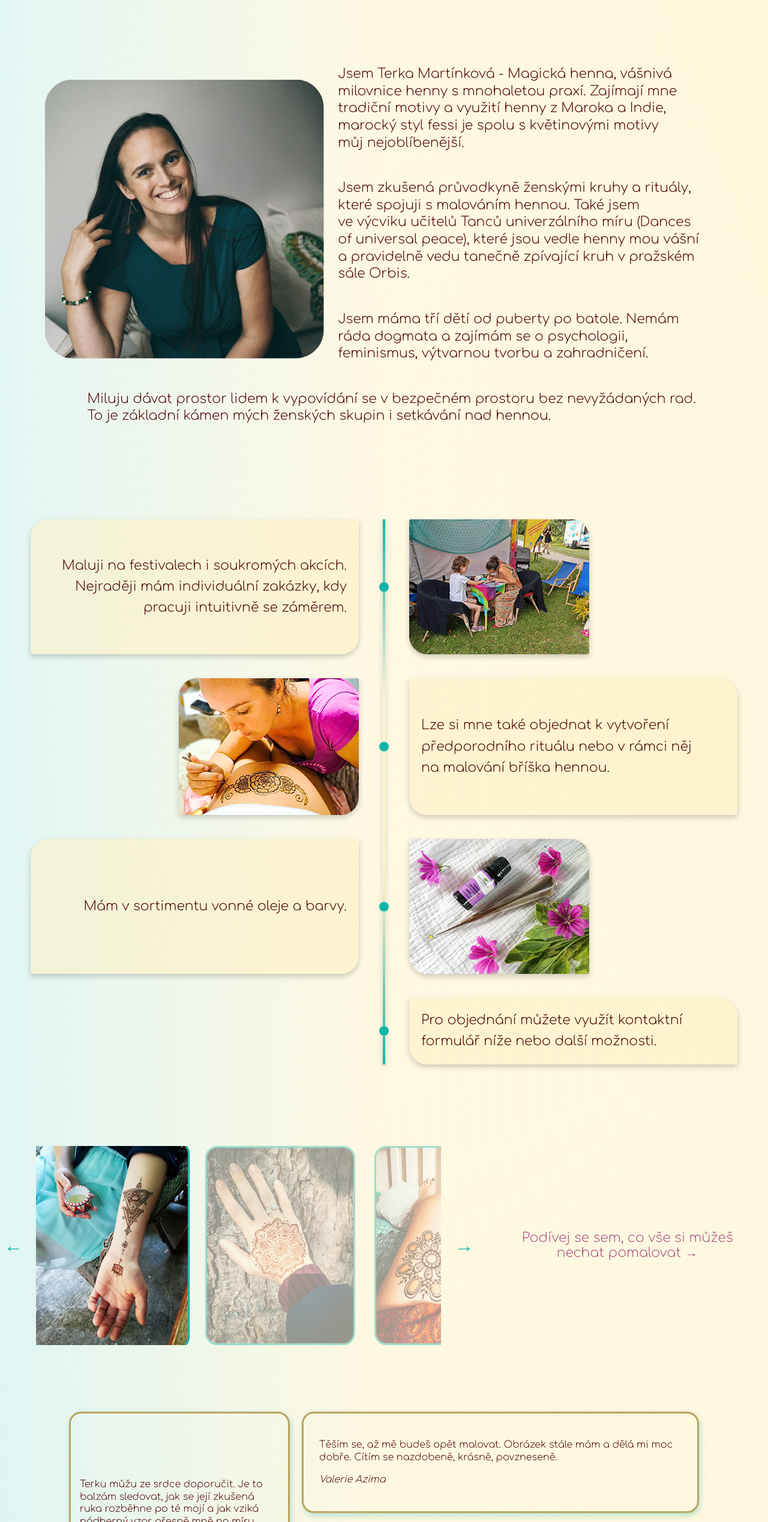
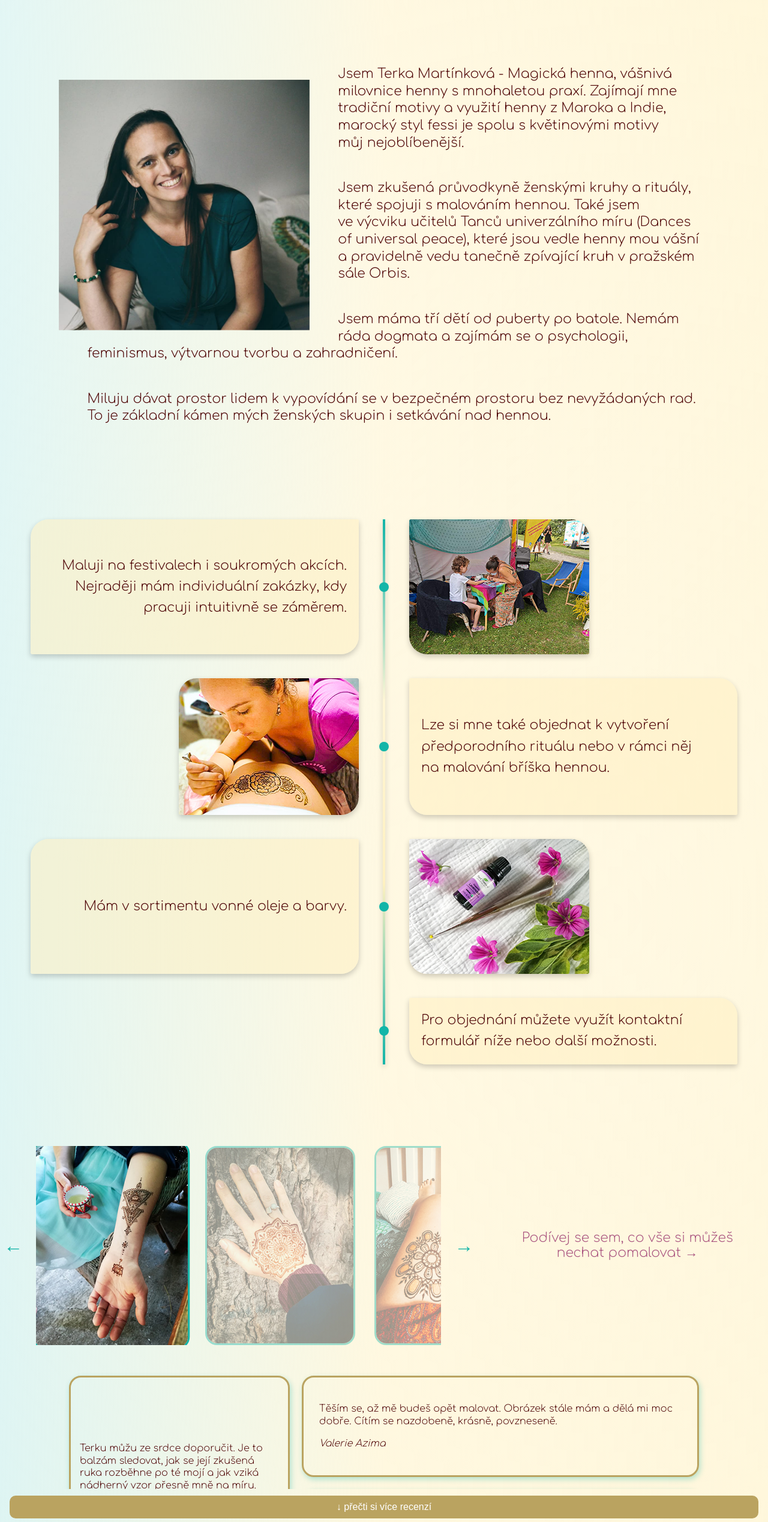
Before and after one commit to imfejm/henna, a website: page public/index.html in a window 1280 px wide. Shown: the part 862-3400 px from the top of the page at 60% size. Drawn offline with Linux system fonts and the light colour scheme; a web font is replaced by a local one.

Commit message:
button reference

```diff
--- a/public/index.css
+++ b/public/index.css
@@ -68,10 +68,10 @@ body {
     "nabizim"
     "interval3"
     "galerie"
-    "interval4"
-    "reference";
+    "reference"
+    "interval4";
   grid-template-columns: 1fr;
-  grid-template-rows: auto 60px auto 60px auto 60px auto 60px auto;
+  grid-template-rows: auto 60px auto 60px auto 60px auto auto 60px;
   padding-top: 60px;
   align-items: center;
   position: relative;
@@ -84,7 +84,7 @@ body {
 }
 @media only screen and (min-width: 800px) {
   .container {
-    grid-template-rows: auto 60px auto 60px auto 60px auto 60px auto;
+    grid-template-rows: auto 60px auto 60px auto 60px auto auto 60px;
   }
   body {
     font-size: 22px;
@@ -502,8 +502,8 @@ h2 {
 }
 .terka {
   width: 40vw;
-  border-radius: 70px;
-  padding: 2%;
+  border-radius: 30px;
+  padding: 2% 4% 2% 4%;
   float: left;
 }
 .uvodem p {
@@ -870,6 +870,9 @@ h2 {
   width: 90%;
   padding: 4%;
   justify-self: center;
+  max-height: 30vh; /* Viditelné jen 30% výšky obrazovky */
+  overflow: hidden;
+  transition: max-height 0.5s ease;
 }
 .ref1,
 .ref2,
@@ -887,6 +890,26 @@ h2 {
 
 .name {
   font-style: italic;
+}
+
+.reference.expanded {
+  max-height: 1000vh; /* Hodně velké číslo, aby se vše ukázalo */
+}
+
+#toggleButton {
+  margin: 1rem;
+  padding: 10px 20px;
+  background-color: #baa360;
+  color: white;
+  border: none;
+  border-radius: 10px;
+  cursor: pointer;
+  font-size: 16px;
+  transition: background-color 0.3s ease;
+}
+
+#toggleButton:hover {
+  background-color: #baa360;
 }
 @media (min-width: 800px) {
   .reference {
@@ -916,3 +939,7 @@ h2 {
     box-shadow: 2px 4px 10px #13b5a851;
   }
 }
+
+.interval5 {
+  height: 60px;
+}
--- a/public/index.html
+++ b/public/index.html
@@ -187,8 +187,8 @@
       <a href="fotogalerie.html" class="look">
       <p>Podívej se sem, co vše si můžeš nechat pomalovat &#8594; </p></a>
     </div>
-   <div class="interval4"></div>
-   <div class="reference">
+
+   <div class="reference" id="reference">
       <div class="ref1">
         <p>Terku můžu ze srdce doporučit. Je to balzám sledovat, jak se její zkušená ruka rozběhne po té mojí a jak vziká nádherný vzor přesně mně na míru.</p> <p>Jde cítit, že je to její srdeční záležitost, a pokud se chcete jen tak ozdobit nebo se nechat hennou podpořit v hlubším záměru, vřele doporučuji návštěvu právě u Terky. </p><p>Moc ti děkuji za opečovanou pravačku a snad zase brzy na malovanou...</p>
         </p>
@@ -207,7 +207,10 @@
         </p>
         <p class="name">Katka Hasáková</p>
       </div>
+
     </div>
+    <button id="toggleButton">↓ přečti si více recenzí</button>
+    <div class="interval4"></div>
 
 
    </div>
--- a/public/index.js
+++ b/public/index.js
@@ -125,3 +125,16 @@ document.addEventListener("DOMContentLoaded", () => {
   sipkaVlevo?.addEventListener("click", () => posunGalerii(-1));
   sipkaVpravo?.addEventListener("click", () => posunGalerii(1));
 });
+
+const reference = document.getElementById("reference");
+const toggleButton = document.getElementById("toggleButton");
+
+toggleButton.addEventListener("click", function () {
+  reference.classList.toggle("expanded");
+
+  if (reference.classList.contains("expanded")) {
+    toggleButton.textContent = "↑ méně";
+  } else {
+    toggleButton.textContent = "↓ přečti si více recenzí";
+  }
+});
```
